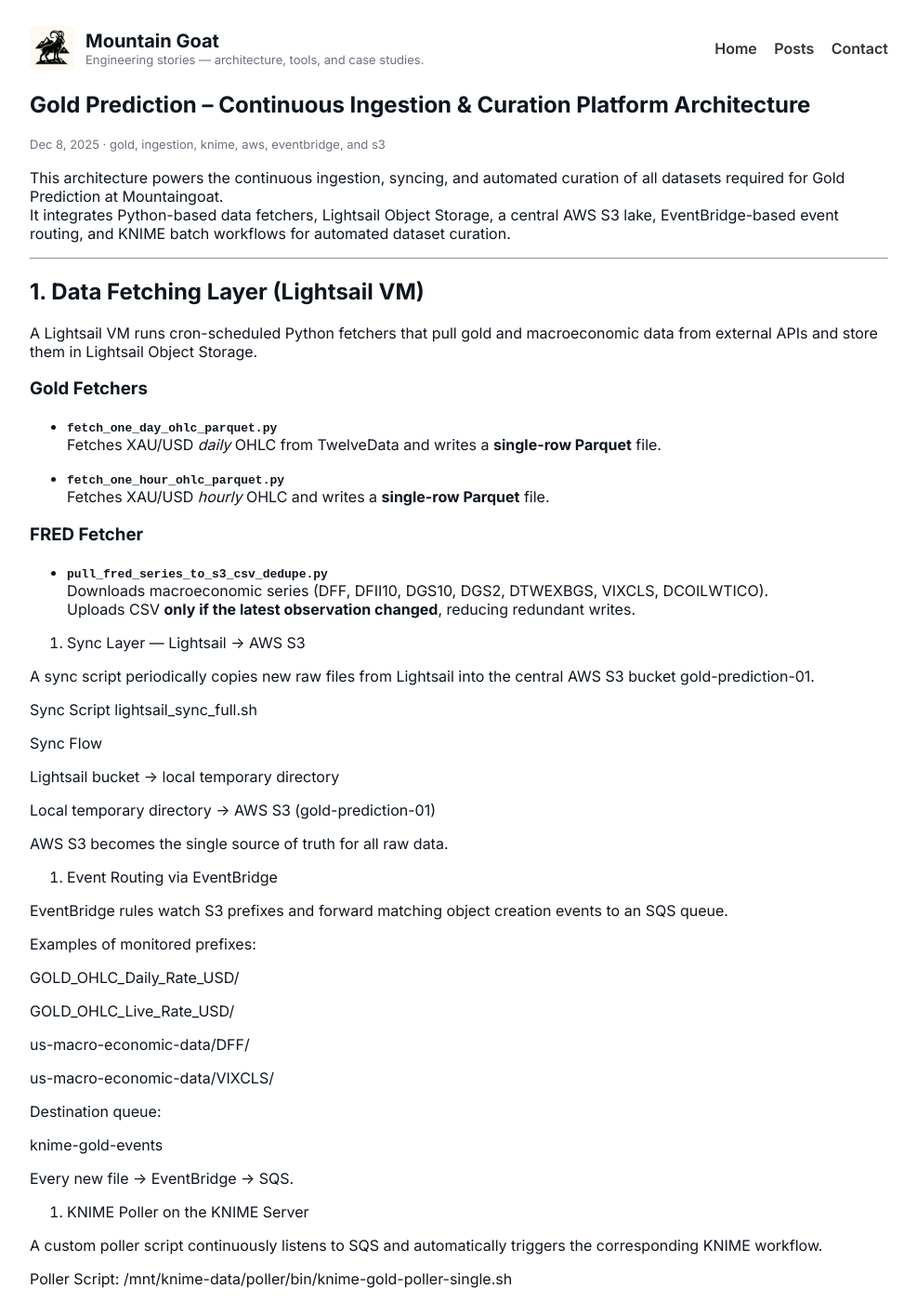
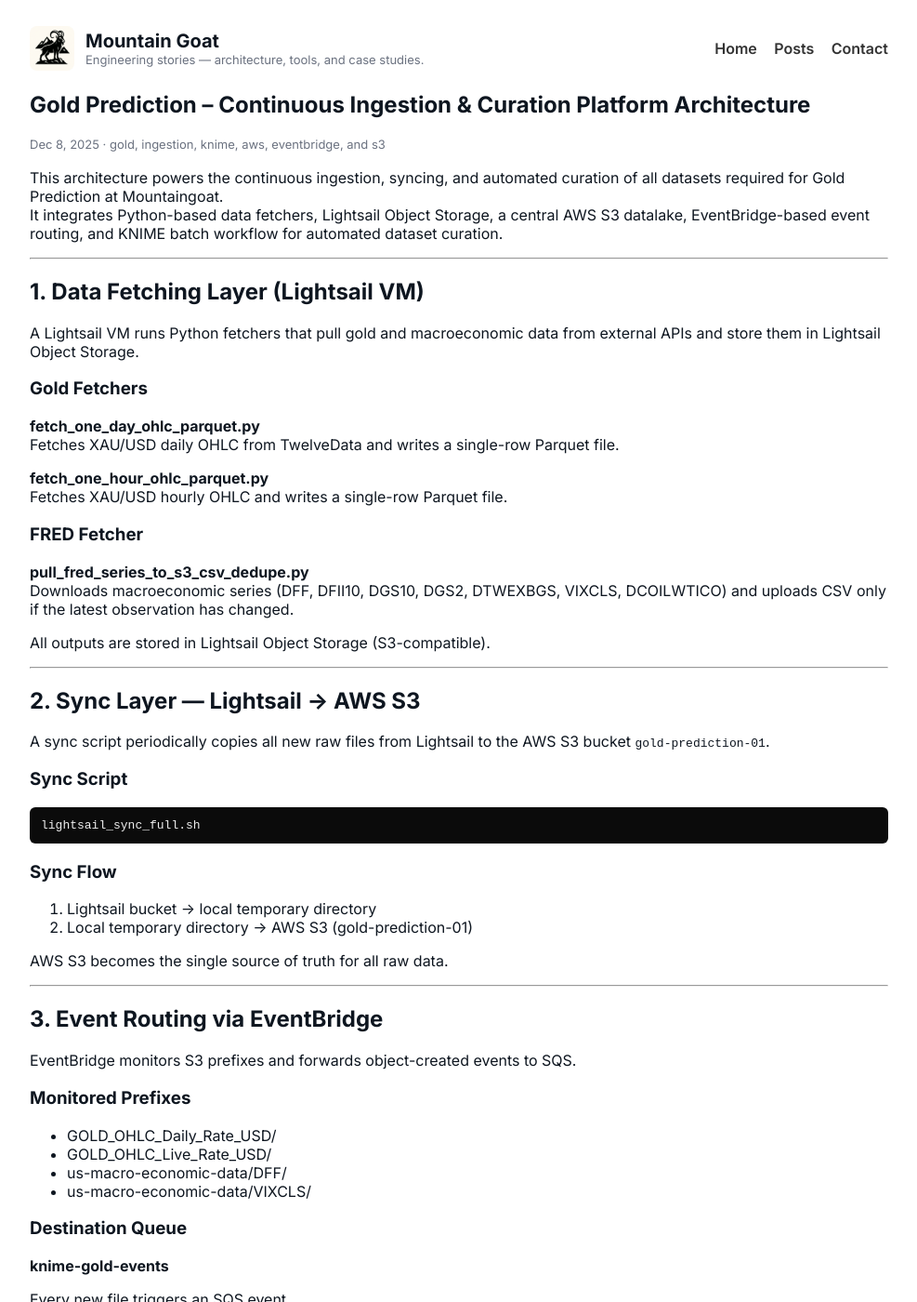
Before and after one commit to mountaingoat-blog/mountaingoat-blog, a Jekyll site: the page built from _posts/2025-12-08-gold-prediction-architecture.md, in a window 1280 px wide and 1400 px high. Shown: the whole window at 93% size, without its empty margins (146-1133 px from the left). Built offline with Jekyll 4.4.1, drawn with Linux system fonts in a browser that asks for light colours; some of the changed text lies outside the part shown.

Commit message:
Add Gold Prediction ingestion & curation architecture post

```diff
--- a/_posts/2025-12-08-gold-prediction-architecture.md
+++ b/_posts/2025-12-08-gold-prediction-architecture.md
@@ -7,147 +7,130 @@
 ---
 
 This architecture powers the continuous ingestion, syncing, and automated curation of all datasets required for Gold Prediction at Mountaingoat.
-It integrates Python-based data fetchers, Lightsail Object Storage, a central AWS S3 lake, EventBridge-based event routing, and KNIME batch workflows for automated dataset curation.
+It integrates Python-based data fetchers, Lightsail Object Storage, a central AWS S3 datalake, EventBridge-based event routing, and KNIME batch workflow for automated dataset curation.
 
 ---
 
-## **1. Data Fetching Layer (Lightsail VM)**
+## 1. Data Fetching Layer (Lightsail VM)
 
-A Lightsail VM runs cron-scheduled Python fetchers that pull gold and macroeconomic data from external APIs and store them in Lightsail Object Storage.
+A Lightsail VM runs Python fetchers that pull gold and macroeconomic data from external APIs and store them in Lightsail Object Storage.
 
-### **Gold Fetchers**
-- **`fetch_one_day_ohlc_parquet.py`**
-  Fetches XAU/USD *daily* OHLC from TwelveData and writes a **single-row Parquet** file.
+### Gold Fetchers
 
-- **`fetch_one_hour_ohlc_parquet.py`**
-  Fetches XAU/USD *hourly* OHLC and writes a **single-row Parquet** file.
+**fetch_one_day_ohlc_parquet.py**
+Fetches XAU/USD daily OHLC from TwelveData and writes a single-row Parquet file.
 
-### **FRED Fetcher**
-- **`pull_fred_series_to_s3_csv_dedupe.py`**
-  Downloads macroeconomic series (DFF, DFII10, DGS10, DGS2, DTWEXBGS, VIXCLS, DCOILWTICO).
-  Uploads CSV **only if the latest observation changed**, reducing redundant writes.
+**fetch_one_hour_ohlc_parquet.py**
+Fetches XAU/USD hourly OHLC and writes a single-row Parquet file.
 
-2. Sync Layer — Lightsail → AWS S3
+### FRED Fetcher
 
-A sync script periodically copies new raw files from Lightsail into the central AWS S3 bucket gold-prediction-01.
+**pull_fred_series_to_s3_csv_dedupe.py**
+Downloads macroeconomic series (DFF, DFII10, DGS10, DGS2, DTWEXBGS, VIXCLS, DCOILWTICO) and uploads CSV only if the latest observation has changed.
 
-Sync Script
-lightsail_sync_full.sh
+All outputs are stored in Lightsail Object Storage (S3-compatible).
 
-Sync Flow
+---
 
-Lightsail bucket → local temporary directory
+## 2. Sync Layer — Lightsail → AWS S3
 
-Local temporary directory → AWS S3 (gold-prediction-01)
+A sync script periodically copies all new raw files from Lightsail to the AWS S3 bucket `gold-prediction-01`.
+
+### Sync Script
+
+    lightsail_sync_full.sh
+
+### Sync Flow
+
+1. Lightsail bucket → local temporary directory
+2. Local temporary directory → AWS S3 (gold-prediction-01)
 
 AWS S3 becomes the single source of truth for all raw data.
 
-3. Event Routing via EventBridge
+---
 
-EventBridge rules watch S3 prefixes and forward matching object creation events to an SQS queue.
+## 3. Event Routing via EventBridge
 
-Examples of monitored prefixes:
+EventBridge monitors S3 prefixes and forwards object-created events to SQS.
 
-GOLD_OHLC_Daily_Rate_USD/
+### Monitored Prefixes
 
-GOLD_OHLC_Live_Rate_USD/
+- GOLD_OHLC_Daily_Rate_USD/
+- GOLD_OHLC_Live_Rate_USD/
+- us-macro-economic-data/DFF/
+- us-macro-economic-data/VIXCLS/
 
-us-macro-economic-data/DFF/
+### Destination Queue
 
-us-macro-economic-data/VIXCLS/
+**knime-gold-events**
 
-Destination queue:
+Every new file triggers an SQS event.
 
-knime-gold-events
+---
 
+## 4. KNIME Poller on the KNIME Server
 
-Every new file → EventBridge → SQS.
+A custom poller continuously listens to SQS and triggers the matching KNIME workflow.
 
-4. KNIME Poller on the KNIME Server
+### Poller Path
 
-A custom poller script continuously listens to SQS and automatically triggers the corresponding KNIME workflow.
+    /mnt/knime-data/poller/bin/knime-gold-poller-single.sh
 
-Poller Script:
-/mnt/knime-data/poller/bin/knime-gold-poller-single.sh
+### Poller Responsibilities
 
-Poller Responsibilities
+- Long-poll SQS
+- Extract S3 object key from event
+- Map prefix to KNIME workflow
+- Create per-run temp directory
+- Invoke KNIME in batch mode
 
-Long-poll SQS (20 seconds)
+### KNIME Batch Invocation
 
-Parse detail.object.key
+    knime --launcher.suppressErrors -nosplash -nosave \
+      -application org.knime.product.KNIME_BATCH_APPLICATION \
+      -workflowDir="<workflow>" \
+      -reset -consoleLog -Xmx6G
 
-Map prefix → KNIME workflow directory
+### Message Handling
 
-Create per-run KNIME temp folder
+- On success → delete message
+- On failure → message stays for retry
+- Per-run logs stored for debugging
 
-Execute KNIME in batch mode:
+This forms a fully event-driven ETL pipeline.
 
-knime -nosplash -nosave \
-  -application org.knime.product.KNIME_BATCH_APPLICATION \
-  -workflowDir="<workflow>" \
-  -reset -consoleLog -Xmx6G
+---
 
-Message Handling Logic
+## 5. KNIME Workflow Layer — Initial Curation
 
-Success: delete message from SQS
+Each workflow performs:
 
-Failure: leave message → retry → DLQ
+- Deduplication
+- Type casting
+- Timestamp normalization
+- Sorting
+- Merging with historical curated data
+- Schema enforcement
 
-Logs recorded per message for debugging
+### Curated Outputs (Parquet)
 
-This makes KNIME fully event-driven.
+- GOLD_USD_DAILY_OHLC.snappy.parquet
+- GOLD_USD_HOURLY_OHLC.snappy.parquet
+- DFF.snappy.parquet
+- VIXCLS.snappy.parquet
 
-5. KNIME Workflow Layer — Initial Curation
+These curated files feed downstream ML forecasting pipelines.
 
-Each KNIME workflow performs essential curation:
+---
 
-Deduplication
+## 6. End-to-End Summary
 
-Type conversions
+This architecture enables:
 
-Timestamp parsing and sorting
+- Continuous ingestion of gold & macroeconomic data
+- Reliable synchronization and centralized raw storage
+- Event-driven ETL using EventBridge + SQS + KNIME
+- Automated curated Parquet datasets
+- Zero manual intervention for hourly/daily updates
 
-Schema standardization
-
-Merging with historical curated data
-
-The curated output is saved back to S3 as Parquet.
-
-Final Output Examples
-
-GOLD_USD_DAILY_OHLC.snappy.parquet
-
-GOLD_USD_HOURLY_OHLC.snappy.parquet
-
-DFF.snappy.parquet
-
-VIXCLS.snappy.parquet
-
-These curated datasets are used by ML pipelines for forecasting.
-
-6. Workflow Deployment (Desktop → KNIME Server)
-Create ZIP
-zip -r US_MACRO_ECONOMIC_VIXCLS_DATA_ETL.zip US_MACRO_ECONOMIC_VIXCLS_DATA_ETL
-
-Upload to server
-scp -i gold-etl-ml-01.pem workflow.zip ubuntu@<knime-server>:/mnt/knime-data/
-
-Extract workflow
-unzip workflow.zip -d workflows
-
-
-Once unzipped, the poller automatically triggers the workflow when relevant data arrives.
-
-7. End-to-End Summary
-
-This architecture delivers:
-
-Fully automated ingestion of gold & macroeconomic datasets
-
-Reliable synchronization and centralized raw storage in AWS S3
-
-Event-driven ETL via EventBridge → SQS → KNIME
-
-Continuous curated output in Parquet format
-
-Zero manual intervention
+This serves as the backbone of the Mountaingoat Gold Prediction Platform.
```
